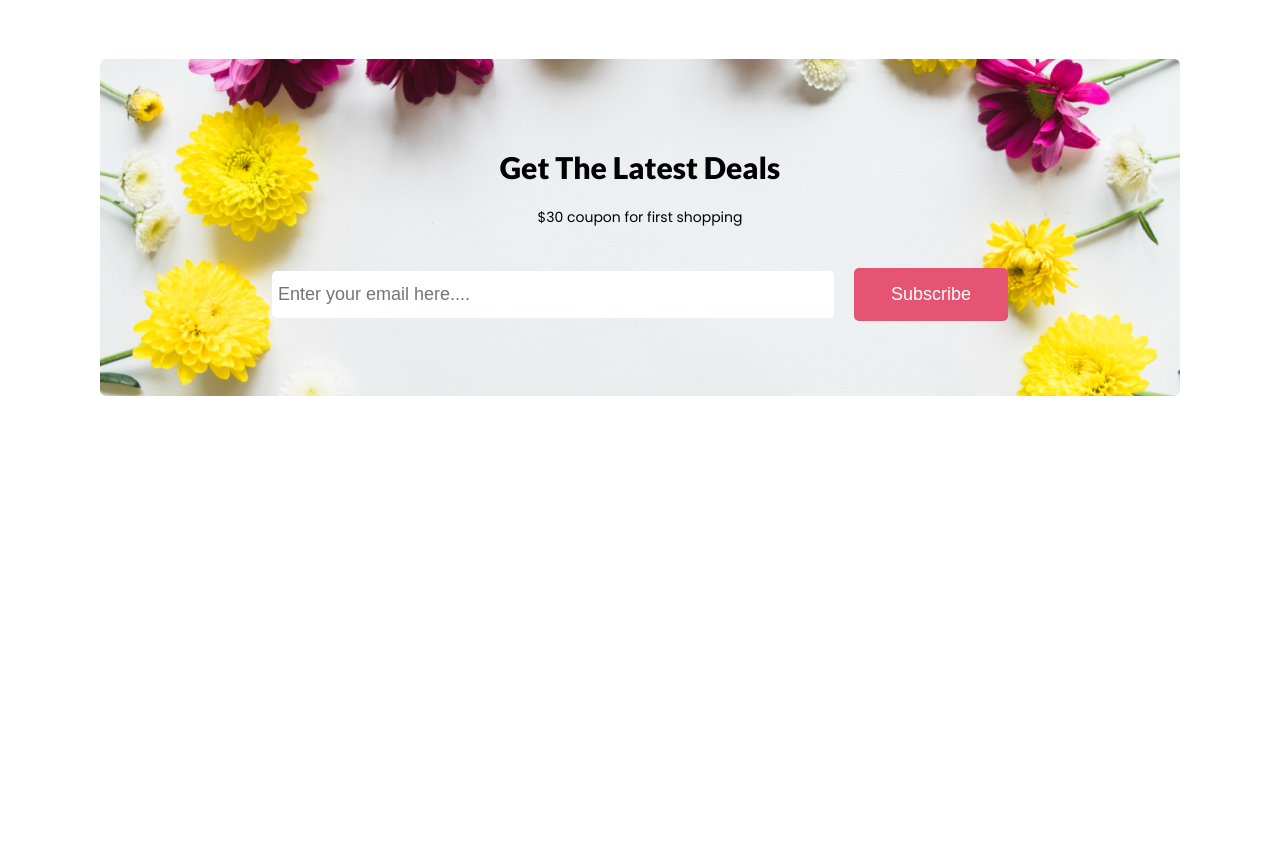
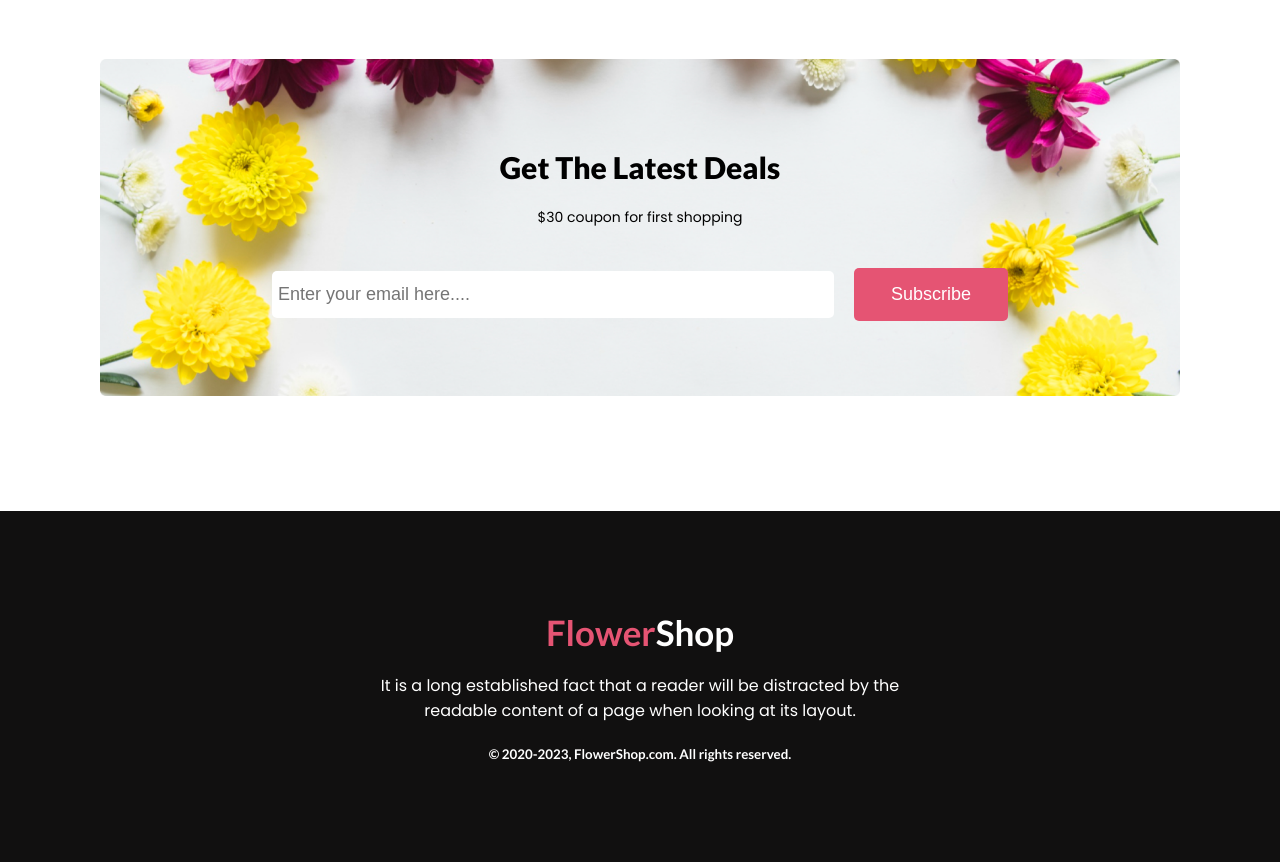
Before and after one commit to safinxr/flower-shop, a plain HTML site: page index.html in a window 1280 px wide. Shown: the part 3042-3904 px from the top of the page. Before the commit the page ends 3453 px from the top, so only its background shows below. Drawn offline with Linux system fonts and the light colour scheme.

Commit message:
footer added

```diff
--- a/css/main.css
+++ b/css/main.css
@@ -204,3 +204,18 @@
     padding: 6px;
     margin-right: 20px;
 }
+
+footer{
+    background-color: #111010;
+    color: white;
+    padding: 100px;
+    margin-top: 100px;
+    text-align: center;
+}
+footer h2{
+    font-size: 35px;
+}
+footer p{
+    width: 550px;
+    margin: 20px auto;
+}
--- a/index.html
+++ b/index.html
@@ -107,6 +107,12 @@
 
         </section>
     </main>
+
+    <footer>
+        <h2><span style="color: #E55473;">Flower</span>Shop</h2>
+        <p>It is a long established fact that a reader will be distracted by the readable content of a page when looking at its layout.</p>
+        <small>&copy; 2020-2023, FlowerShop.com. All rights reserved. </small>
+    </footer>
 </body>
 
 </html>
```
